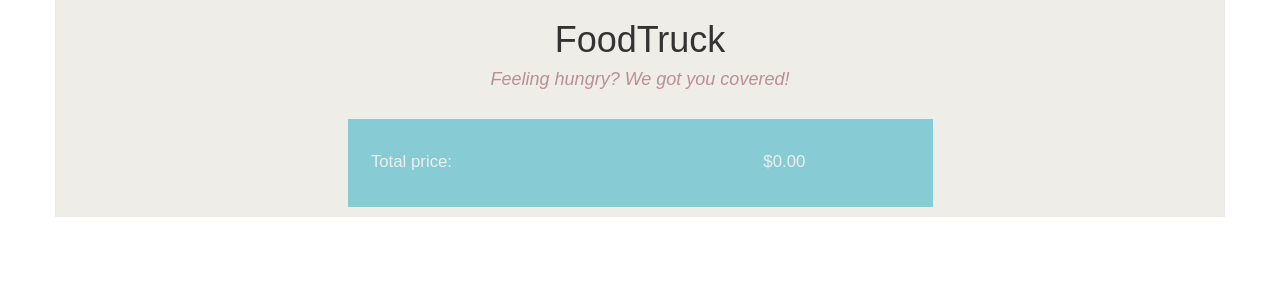
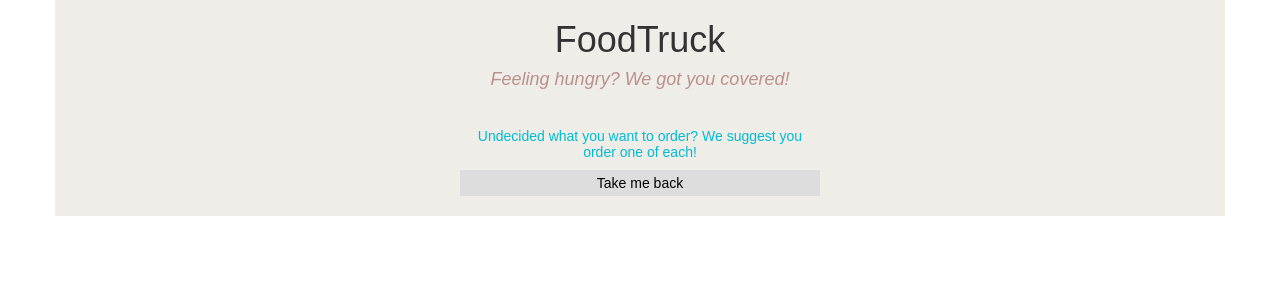
Before and after one commit to ugraphix/FoodTruck, a PHP site: page /formhandler.php in a window 1280 px wide. Shown: the top 300 px of the page. Run offline with PHP 8.4, Linux system fonts and the light colour scheme; data that the repository does not hold is empty; some libraries are stand-ins or nearby versions.

Commit message:
Add user validation

```diff
--- a/formhandler.php
+++ b/formhandler.php
@@ -4,7 +4,14 @@ include 'includes/header.php';
 //echo '<pre>';
 //echo var_dump($_POST);
 //echo '</pre>';
+//check if the input is valid
+if(!isset($_POST["items"])) {
+    echo '<div class = "col-md-4 col-md-offset-4">
 
+              <h5 class="errorMsg">Undecided what you want to order? We suggest you order one of each!</h5>
+       <a href = "index.php">Take me back</a>';
+}
+else {
 
 //loop through the $_POST array and create an array of Food objects the user ordered
 for ($i = 0; $i < count($_POST["items"]); $i++) {
@@ -41,9 +48,17 @@ foreach ($foodOrder as $food) {
               <button type="button" class="btn details"><i class="fa fa-chevron-down"></i></button>
              <div class = "priceDetails hide" >
               <p>Base price:(' . $food->price . ' /each)</p>
-              <p class="cost">$' . $food->CalculateBasePrice() . ' </p>
+              <p class="cost">$' . $food->CalculateBasePrice() . ' </p>';
+
+    //don't display toppings price if no toppings were selected
+
+    if($toppings != []) {
+        echo '
               <p>+' . implode(", ", $food->toppings) . '(' . $food->CalculateToppingsCost() . ' /each) </p>
-              <p class="cost">$' . $food->CalculateToppingsCostTotal() . '  </p>
+              <p class="cost">$' . $food->CalculateToppingsCostTotal() . '  </p>';
+    }
+
+    echo '
 
 <!-- added by Ayumi 2/3-->
               <!-- <p>Subtotal before tax (' . $food->quantity . ' orders): </p>
@@ -66,5 +81,5 @@ echo '<div id="finalPrice" class = "orderSummary menuItem col-md-6 col-md-offset
     <h5 class="total">Total price:</h5>
     <p class="total cost">$' . number_format($total, 2) . ' </p>
     </div>';
-
+}
 include 'includes/footer.php';
--- a/style.css
+++ b/style.css
@@ -103,3 +103,19 @@ button.details {
 #finalPrice {
   background-color: #87cbd4;
 }
+
+.errorMsg {
+    text-align: center;
+    color: #00bcd4;
+}
+
+a {
+    text-align: center;
+    border: 1px solid gainsboro;
+    padding: 2px;
+    display: block;
+    margin-bottom: 20px;
+    color: black;
+    background-color: #ddd;
+    text-decoration: none;
+}
```
